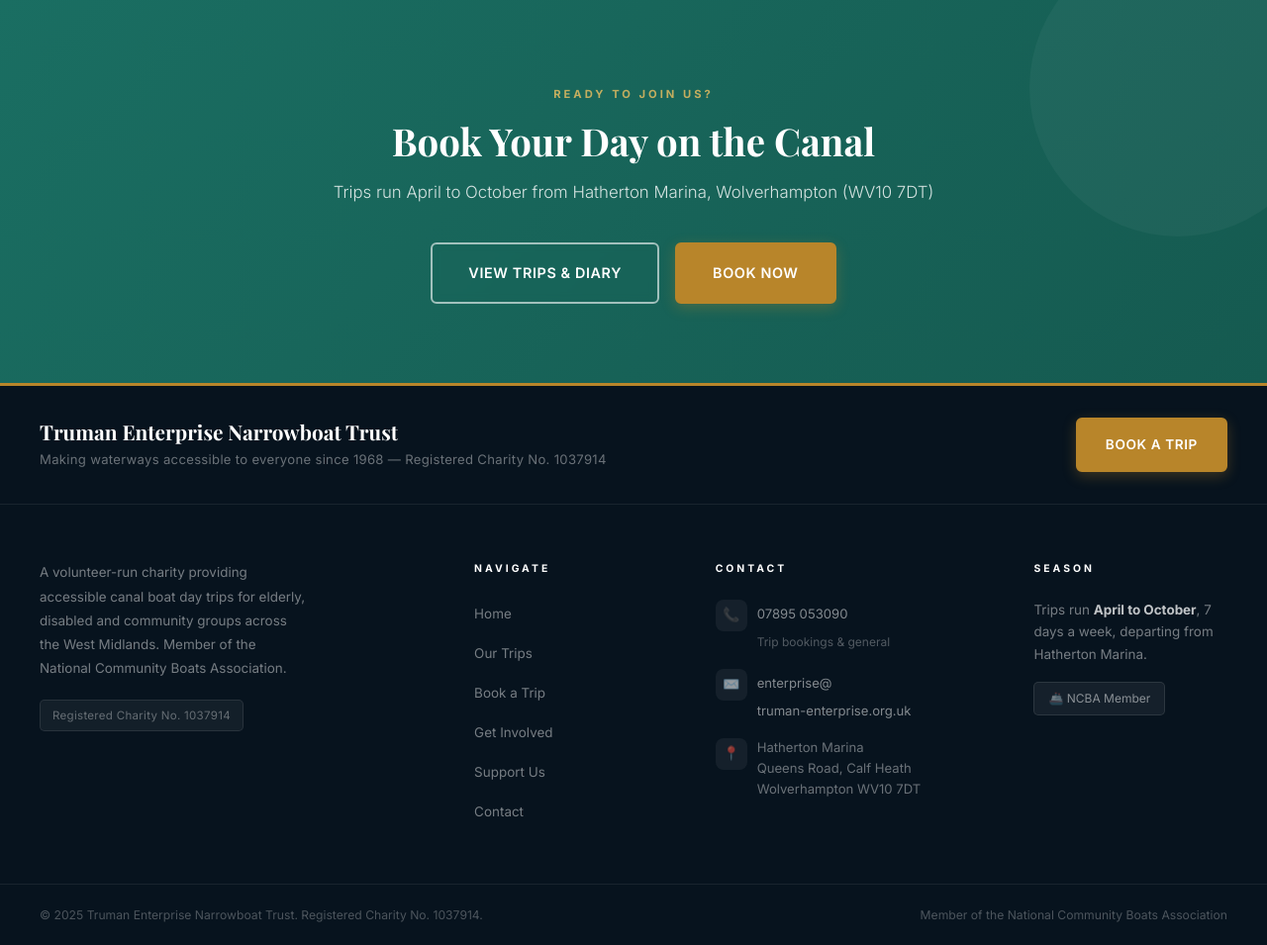
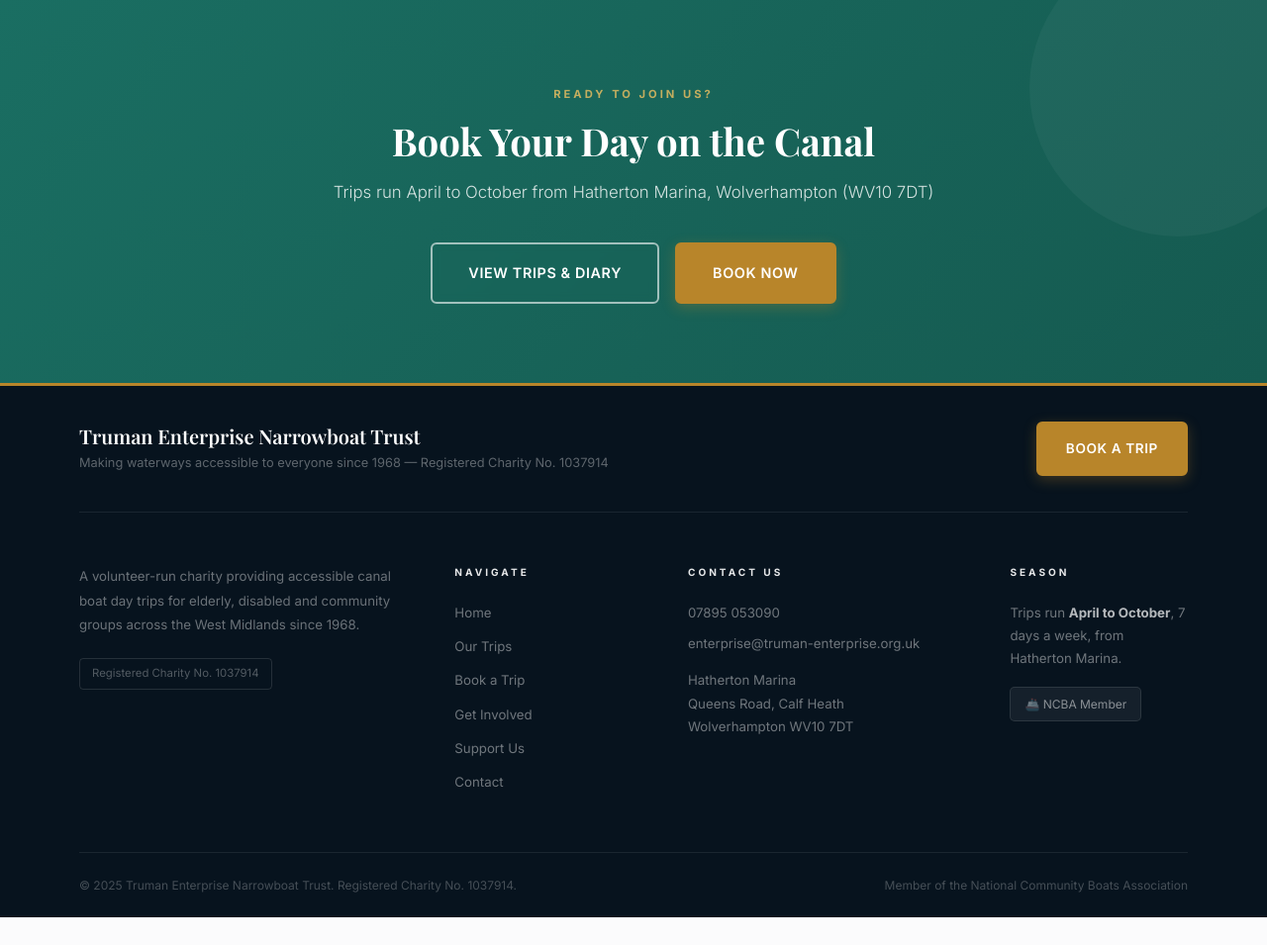
Before and after one commit to hafi2-cpu/truman-enterprise-website, a PHP site: page / in a window 1280 px wide. Shown: the part 4428-5383 px from the top of the page at 99% size. After the commit the page ends 5355 px from the top, so only its background shows below. Run offline with PHP 8.4, Linux system fonts and the light colour scheme; some web fonts are replaced.

Commit message:
Clean up footer: simple 4-col layout, plain text links, no icon boxes, cache bust v5

```diff
--- a/css/style.css
+++ b/css/style.css
@@ -1411,67 +1411,67 @@ section { padding: 80px 24px; }
 /* ===== FOOTER ===== */
 footer {
   background: #07131e;
-  color: rgba(255,255,255,0.55);
+  color: rgba(255,255,255,0.5);
   border-top: 3px solid var(--gold);
 }
 
-.footer-inner { max-width: 1280px; margin: 0 auto; }
+.footer-inner {
+  max-width: 1200px;
+  margin: 0 auto;
+  padding: 0 40px;
+}
 
 /* Top CTA strip */
 .footer-cta-strip {
   display: flex;
   justify-content: space-between;
   align-items: center;
-  padding: 32px 40px;
-  border-bottom: 1px solid rgba(255,255,255,0.07);
-  flex-wrap: wrap;
-  gap: 20px;
+  padding: 36px 0;
+  border-bottom: 1px solid rgba(255,255,255,0.08);
+  gap: 24px;
 }
 
 .footer-cta-strip-text h3 {
   font-family: 'Playfair Display', serif;
-  font-size: 1.3rem;
+  font-size: 1.25rem;
   color: white;
   margin-bottom: 4px;
+  font-weight: 600;
 }
 
 .footer-cta-strip-text p {
-  font-size: 0.82rem;
-  color: rgba(255,255,255,0.4);
-  letter-spacing: 0.3px;
+  font-size: 0.8rem;
+  color: rgba(255,255,255,0.35);
 }
 
 /* Main grid */
 .footer-grid {
   display: grid;
-  grid-template-columns: 2fr 1fr 1.4fr 1fr;
-  gap: 48px;
-  padding: 56px 40px 48px;
-  border-bottom: 1px solid rgba(255,255,255,0.07);
+  grid-template-columns: 1.8fr 1fr 1.5fr 1fr;
+  gap: 56px;
+  padding: 52px 0 48px;
+  border-bottom: 1px solid rgba(255,255,255,0.08);
 }
 
 .footer-brand p {
-  font-size: 0.84rem;
-  line-height: 1.8;
+  font-size: 0.83rem;
+  line-height: 1.85;
   margin-bottom: 20px;
-  max-width: 270px;
-  color: rgba(255,255,255,0.45);
+  color: rgba(255,255,255,0.4);
 }
 
 .footer-charity-no {
   display: inline-block;
-  background: rgba(255,255,255,0.05);
-  border: 1px solid rgba(255,255,255,0.09);
+  border: 1px solid rgba(255,255,255,0.12);
   padding: 5px 12px;
-  border-radius: 5px;
-  font-size: 0.72rem;
-  color: rgba(255,255,255,0.35);
-  letter-spacing: 0.3px;
+  border-radius: 4px;
+  font-size: 0.71rem;
+  color: rgba(255,255,255,0.3);
 }
 
 .footer-col h4 {
-  color: white;
-  font-size: 0.65rem;
+  color: rgba(255,255,255,0.9);
+  font-size: 0.63rem;
   margin-bottom: 20px;
   font-weight: 700;
   letter-spacing: 3px;
@@ -1479,55 +1479,42 @@ footer {
 }
 
 .footer-col ul { list-style: none; }
-.footer-col ul li { margin-bottom: 12px; }
+.footer-col ul li { margin-bottom: 11px; }
 .footer-col ul li a {
-  color: rgba(255,255,255,0.45);
+  color: rgba(255,255,255,0.42);
   text-decoration: none;
-  font-size: 0.84rem;
+  font-size: 0.83rem;
   transition: color 0.2s;
-  font-weight: 400;
-}
-.footer-col ul li a:hover { color: var(--gold-light); padding-left: 4px; }
+}
+.footer-col ul li a:hover { color: var(--gold-light); }
 
 .footer-col p {
-  font-size: 0.84rem;
+  font-size: 0.83rem;
   margin-bottom: 10px;
-  line-height: 1.7;
-  color: rgba(255,255,255,0.45);
-}
-
-.footer-contact-item {
-  display: flex;
-  align-items: flex-start;
-  gap: 10px;
-  margin-bottom: 14px;
-}
-
-.footer-contact-item .fc-icon {
-  width: 32px;
-  height: 32px;
-  background: rgba(255,255,255,0.06);
-  border-radius: 8px;
-  display: flex;
-  align-items: center;
-  justify-content: center;
-  font-size: 0.85rem;
-  flex-shrink: 0;
-  margin-top: 1px;
-}
-
-.footer-contact-item a {
-  color: rgba(255,255,255,0.5);
+  line-height: 1.75;
+  color: rgba(255,255,255,0.42);
+}
+
+.footer-col a {
+  color: rgba(255,255,255,0.42);
   text-decoration: none;
-  font-size: 0.82rem;
-  line-height: 1.5;
+  font-size: 0.83rem;
   transition: color 0.2s;
-}
-.footer-contact-item a:hover { color: var(--gold-light); }
+  display: block;
+  margin-bottom: 8px;
+}
+.footer-col a:hover { color: var(--gold-light); }
+
+.footer-address {
+  font-size: 0.8rem;
+  color: rgba(255,255,255,0.3);
+  line-height: 1.8;
+  margin-top: 4px;
+}
 
 /* Bottom bar */
 .footer-bottom {
-  padding: 20px 40px;
+  padding: 22px 0;
   display: flex;
   justify-content: space-between;
   align-items: center;
@@ -1535,7 +1522,7 @@ footer {
   gap: 8px;
 }
 
-.footer-bottom p { font-size: 0.76rem; color: rgba(255,255,255,0.28); }
+.footer-bottom p { font-size: 0.75rem; color: rgba(255,255,255,0.25); }
 
 .ncba-badge {
   display: inline-flex; align-items: center; gap: 6px;
--- a/index.html
+++ b/index.html
@@ -7,7 +7,7 @@
   <meta name="description" content="A volunteer-run charity providing accessible canal boat day trips for elderly, disabled and community groups across the West Midlands since 1968.">
   <link rel="preconnect" href="https://fonts.googleapis.com">
   <link rel="preconnect" href="https://fonts.gstatic.com" crossorigin>
-  <link rel="stylesheet" href="css/style.css?v=3">
+  <link rel="stylesheet" href="css/style.css?v=5">
   <style>
     /* Home-specific extras */
     .two-col {
@@ -480,7 +480,7 @@
     </div>
     <div class="footer-grid">
       <div class="footer-brand">
-        <p>A volunteer-run charity providing accessible canal boat day trips for elderly, disabled and community groups across the West Midlands. Member of the National Community Boats Association.</p>
+        <p>A volunteer-run charity providing accessible canal boat day trips for elderly, disabled and community groups across the West Midlands since 1968.</p>
         <span class="footer-charity-no">Registered Charity No. 1037914</span>
       </div>
       <div class="footer-col">
@@ -495,23 +495,14 @@
         </ul>
       </div>
       <div class="footer-col">
-        <h4>Contact</h4>
-        <div class="footer-contact-item">
-          <div class="fc-icon">📞</div>
-          <div><a href="tel:07895053090">07895 053090</a><br><span style="font-size:0.75rem;color:rgba(255,255,255,0.3);">Trip bookings &amp; general</span></div>
-        </div>
-        <div class="footer-contact-item">
-          <div class="fc-icon">✉️</div>
-          <div><a href="mailto:enterprise@truman-enterprise.org.uk">enterprise@<br>truman-enterprise.org.uk</a></div>
-        </div>
-        <div class="footer-contact-item">
-          <div class="fc-icon">📍</div>
-          <div style="font-size:0.82rem;color:rgba(255,255,255,0.4);line-height:1.6;">Hatherton Marina<br>Queens Road, Calf Heath<br>Wolverhampton WV10 7DT</div>
-        </div>
+        <h4>Contact Us</h4>
+        <a href="tel:07895053090">07895 053090</a>
+        <a href="mailto:enterprise@truman-enterprise.org.uk">enterprise@truman-enterprise.org.uk</a>
+        <p class="footer-address" style="margin-top:14px;">Hatherton Marina<br>Queens Road, Calf Heath<br>Wolverhampton WV10 7DT</p>
       </div>
       <div class="footer-col">
         <h4>Season</h4>
-        <p>Trips run <strong style="color:rgba(255,255,255,0.75);">April to October</strong>, 7 days a week, departing from Hatherton Marina.</p>
+        <p>Trips run <strong style="color:rgba(255,255,255,0.7);">April to October</strong>, 7 days a week, from Hatherton Marina.</p>
         <p style="margin-top:16px;"><span class="ncba-badge">🚢 NCBA Member</span></p>
       </div>
     </div>
@@ -523,6 +514,7 @@
 </footer>
 
 
+
 <script src="js/main.js"></script>
 </body>
 </html>
```
Also changed, not shown: booking-form.html (+8 -16 lines), contact.html (+8 -16 lines), get-involved.html (+8 -16 lines), our-trips.html (+8 -16 lines), support.html (+8 -16 lines).
